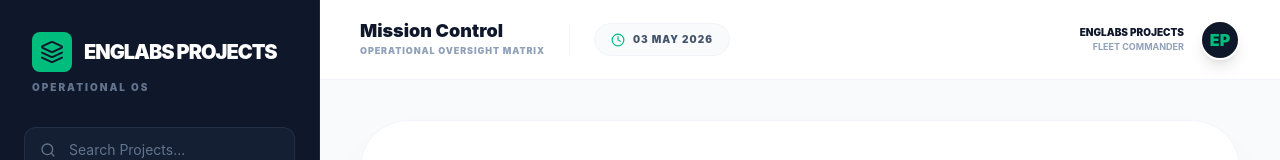
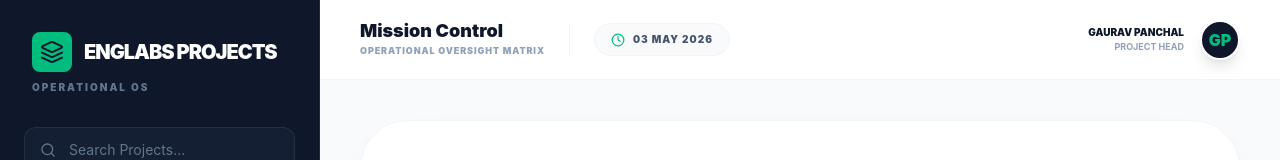
Before and after one commit to barrydeveloperindia-arch/Englabs-Project-OS, a React (Vite) app: page / in a window 1280 px wide. Shown: the top 160 px of the page. Built offline with nearby package versions, Linux system fonts and the light colour scheme; the HTML template or start-up script is replaced by a standard one.

Commit message:
Update leadership to Gaurav Panchal (Project Head) and integrate master staff roster

```diff
--- a/src/App.tsx
+++ b/src/App.tsx
@@ -145,10 +145,10 @@ const App: React.FC = () => {
                     <div className="flex items-center gap-6">
                         <div className="flex gap-4 items-center">
                             <div className="text-right">
-                                <p className="text-[10px] font-black text-slate-900 uppercase">ENGLABS PROJECTS</p>
-                                <p className="text-[9px] font-bold text-slate-400 uppercase">Fleet Commander</p>
+                                <p className="text-[10px] font-black text-slate-900 uppercase">GAURAV PANCHAL</p>
+                                <p className="text-[9px] font-bold text-slate-400 uppercase">PROJECT HEAD</p>
                             </div>
-                            <div className="w-10 h-10 bg-[#0F172A] rounded-full flex items-center justify-center font-black text-emerald-500 shadow-lg border-2 border-white">EP</div>
+                            <div className="w-10 h-10 bg-[#0F172A] rounded-full flex items-center justify-center font-black text-emerald-500 shadow-lg border-2 border-white">GP</div>
                         </div>
                     </div>
                 </header>
@@ -250,6 +250,24 @@ const App: React.FC = () => {
                                         </div>
                                     </div>
                                 </div>
+
+                                <div className="bg-white p-10 rounded-[3rem] border border-slate-100 shadow-[0_20px_60px_rgba(0,0,0,0.02)]">
+                                    <h3 className="text-xl font-black text-slate-900 mb-6 flex items-center gap-3">
+                                        <Users className="w-6 h-6 text-emerald-500" /> Project Team
+                                    </h3>
+                                    <div className="grid grid-cols-2 gap-3">
+                                        {[
+                                            "Thakur", "Rajinder", "Roshni", "Poonam",
+                                            "Arjun", "Kunwarlal", "Anurag", "Shubham",
+                                            "Ratnesh", "Devarshu", "Shiv Kumar", "Uditanshu", "RAM"
+                                        ].map(name => (
+                                            <div key={name} className="flex items-center gap-2 p-2 bg-slate-50 rounded-lg border border-slate-100">
+                                                <div className="w-2 h-2 rounded-full bg-emerald-500"></div>
+                                                <span className="text-[10px] font-bold text-slate-700 uppercase">{name}</span>
+                                            </div>
+                                        ))}
+                                    </div>
+                                </div>
                             </div>
 
                         </div>
```
